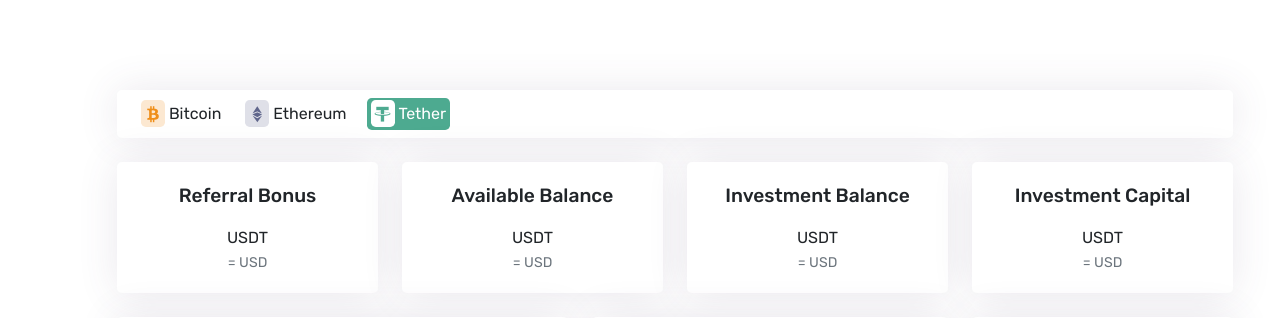
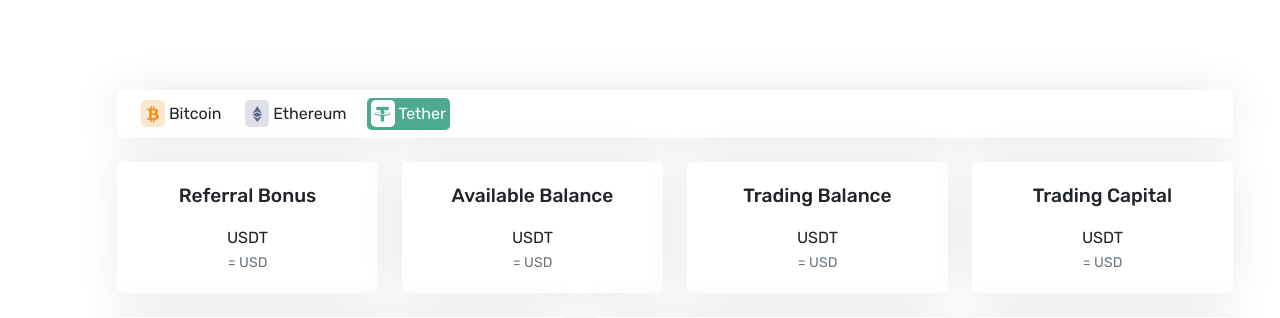
Before and after one commit to De-Code-Slayer/Crypto-Trading-ugojazzy, a Flask app: template app/templates/dashboard/wallet.html in a window 1280 px wide. Shown: the top 318 px of the page. Run offline with Flask 3, Linux system fonts and the light colour scheme; the template is opened without the code that fills it, so the values that code supplies are empty; some libraries are stand-ins or nearby versions.

Commit message:
investment ch to trading

```diff
--- a/app/templates/dashboard/wallet.html
+++ b/app/templates/dashboard/wallet.html
@@ -166,7 +166,7 @@ role="tabpanel"
 <div class="col-lg-3 col-sm-6">
 <div class="card">
   <div class="card-header mb-0">
-    <h4 class="card-title mb-0">Investment Balance</h4>
+    <h4 class="card-title mb-0">Trading Balance</h4>
   </div>
   <div class="card-body pt-0">
     <p>
@@ -180,7 +180,7 @@ role="tabpanel"
 <div class="col-lg-3 col-sm-6">
 <div class="card">
   <div class="card-header mb-0">
-    <h4 class="card-title mb-0">Investment Capital</h4>
+    <h4 class="card-title mb-0">Trading Capital</h4>
   </div>
   <div class="card-body pt-0">
     <p>
@@ -691,7 +691,7 @@ role="tabpanel"
 <div class="col-lg-3 col-sm-6">
 <div class="card">
   <div class="card-header mb-0">
-    <h4 class="card-title mb-0">Investment Balance</h4>
+    <h4 class="card-title mb-0">Trading Balance</h4>
   </div>
   <div class="card-body pt-0">
     <p>
@@ -705,7 +705,7 @@ role="tabpanel"
 <div class="col-lg-3 col-sm-6">
 <div class="card">
   <div class="card-header mb-0">
-    <h4 class="card-title mb-0">Investment Capital</h4>
+    <h4 class="card-title mb-0">Trading Capital</h4>
   </div>
   <div class="card-body pt-0">
     <p>
@@ -1217,7 +1217,7 @@ role="tabpanel"
 <div class="col-lg-3 col-sm-6">
 <div class="card">
   <div class="card-header mb-0">
-    <h4 class="card-title mb-0">Investment Balance</h4>
+    <h4 class="card-title mb-0">Trading Balance</h4>
   </div>
   <div class="card-body pt-0">
     <p>
@@ -1231,7 +1231,7 @@ role="tabpanel"
 <div class="col-lg-3 col-sm-6">
 <div class="card">
   <div class="card-header mb-0">
-    <h4 class="card-title mb-0">Investment Capital</h4>
+    <h4 class="card-title mb-0">Trading Capital</h4>
   </div>
   <div class="card-body pt-0">
     <p>
@@ -1807,7 +1807,7 @@ role="tabpanel"
 <div class="col-lg-3 col-sm-6">
 <div class="card">
   <div class="card-header mb-0">
-    <h4 class="card-title mb-0">Investment Balance</h4>
+    <h4 class="card-title mb-0">Trading Balance</h4>
   </div>
   <div class="card-body pt-0">
     <p>
@@ -1821,7 +1821,7 @@ role="tabpanel"
 <div class="col-lg-3 col-sm-6">
 <div class="card">
   <div class="card-header mb-0">
-    <h4 class="card-title mb-0">Investment Capital</h4>
+    <h4 class="card-title mb-0">Trading Capital</h4>
   </div>
   <div class="card-body pt-0">
     <p>
@@ -2330,7 +2330,7 @@ role="tabpanel"
 <div class="col-lg-3 col-sm-6">
 <div class="card">
   <div class="card-header mb-0">
-    <h4 class="card-title mb-0">Investment Balance</h4>
+    <h4 class="card-title mb-0">Trading Balance</h4>
   </div>
   <div class="card-body pt-0">
     <p>
@@ -2344,7 +2344,7 @@ role="tabpanel"
 <div class="col-lg-3 col-sm-6">
 <div class="card">
   <div class="card-header mb-0">
-    <h4 class="card-title mb-0">Investment Capital</h4>
+    <h4 class="card-title mb-0">Trading Capital</h4>
   </div>
   <div class="card-body pt-0">
     <p>
```
